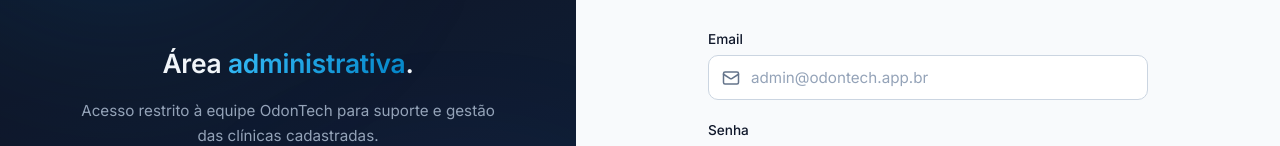
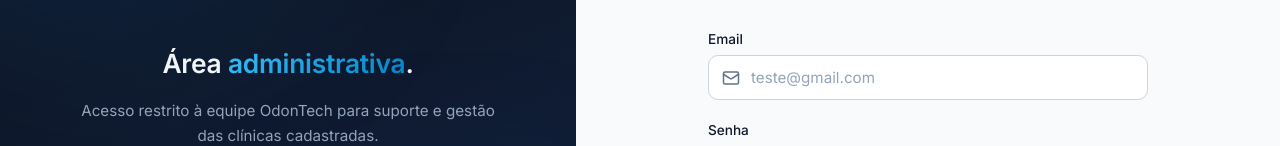
Before and after one commit to pedronet00/OdonTech_Front, a React (Vite) app: page /entrar/admin in a window 1280 px wide. Shown: the part 301-447 px from the top of the page. Built offline with nearby package versions, Linux system fonts and the light colour scheme.

Commit message:
hotfix: alterando email da label

```diff
--- a/src/presentation/pages/AdminLogin.tsx
+++ b/src/presentation/pages/AdminLogin.tsx
@@ -48,7 +48,7 @@
   let result: ApiResponse<SelecionarClinicaResponse> | null = null;
   try {
     result = await response.json();
-  } catch (e) {}
+  } catch (e) { }
 
   if (result?.isSuccess && result.data) {
     return result.data;
@@ -212,7 +212,7 @@
                     <Mail size={18} />
                     <input
                       type="email"
-                      placeholder="admin@odontech.app.br"
+                      placeholder="teste@gmail.com"
                       maxLength={100}
                       value={email}
                       onChange={(e) => setEmail(e.target.value)}
```
